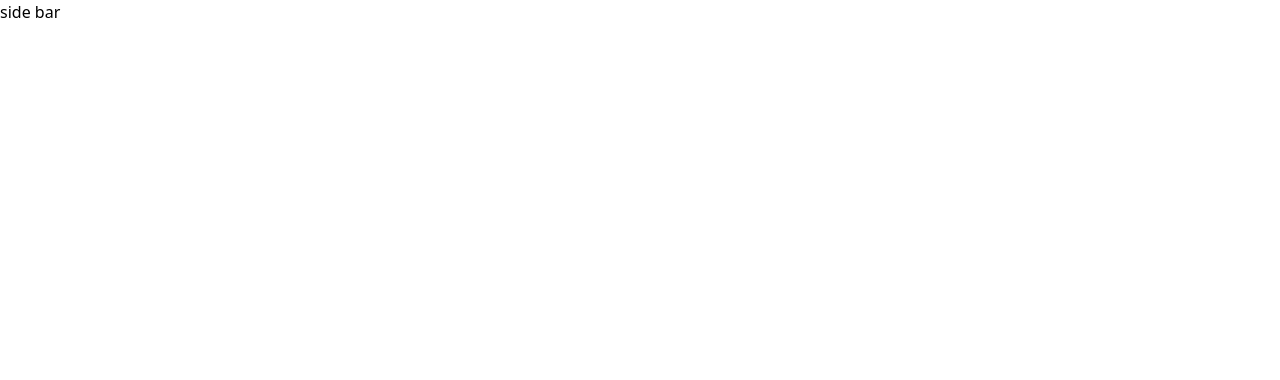
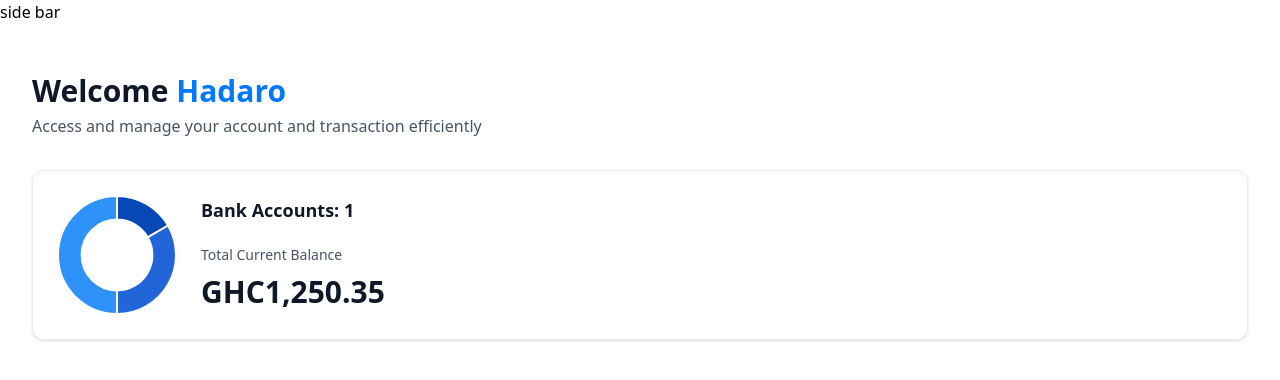
Before and after one commit to hadaroadams/banking-app, a Next.js app: page / in a window 1280 px wide. Shown: the top 380 px of the page. Built offline with nearby package versions, Linux system fonts and the light colour scheme.

Commit message:
Implement Doughnut Chart UI

```diff
--- a/package.json
+++ b/package.json
@@ -9,11 +9,16 @@
     "lint": "next lint"
   },
   "dependencies": {
+    "@radix-ui/react-slot": "^1.1.1",
+    "chart.js": "^4.4.7",
     "class-variance-authority": "^0.7.1",
     "clsx": "^2.1.1",
     "lucide-react": "^0.469.0",
     "next": "15.1.3",
+    "query-string": "^9.1.1",
     "react": "^19.0.0",
+    "react-chartjs-2": "^5.2.0",
+    "react-countup": "^6.5.3",
     "react-dom": "^19.0.0",
     "tailwind-merge": "^2.6.0",
     "tailwindcss-animate": "^1.0.7"
--- a/src/app/(root)/layout.tsx
+++ b/src/app/(root)/layout.tsx
@@ -5,7 +5,7 @@ const RootLayout = ({
 }: Readonly<{
   children: React.ReactNode;
 }>) => {
-  return <main> side bar </main>;
+  return <main> side bar{children} </main>;
 };
 
 export default RootLayout;
--- a/src/app/(root)/page.tsx
+++ b/src/app/(root)/page.tsx
@@ -1,5 +1,26 @@
+import HeaderBox from "@/components/HeaderBox";
+import TotalBalanceBox from "@/components/TotalBalanceBox";
 import React from "react";
 
 export default function page() {
-  return <div></div>;
+  const loggedIn = { firstName: "Hadaro" };
+  return (
+    <section className="home">
+      <div className="home-content">
+        <header className="home-header">
+          <HeaderBox
+            type="greeting"
+            title="Welcome"
+            user={loggedIn.firstName || "Guest"}
+            subtext="Access and manage your account and transaction efficiently"
+          />
+          <TotalBalanceBox
+            accounts={[]}
+            totalBanks={1}
+            totalCurrentBalance={1250.35}
+          />
+        </header>
+      </div>
+    </section>
+  );
 }
--- /dev/null
+++ b/src/components/AnimatedCounter.tsx
@@ -0,0 +1,13 @@
+"use client";
+import React from "react";
+import CountUp from "react-countup";
+
+const AnimatedCounter = ({ amount }: { amount: number }) => {
+  return (
+    <div>
+      <CountUp end={amount} prefix="GHC" decimals={2} duration={2.75} />
+    </div>
+  );
+};
+
+export default AnimatedCounter;
--- /dev/null
+++ b/src/components/DoughnutChart.tsx
@@ -0,0 +1,34 @@
+"use client";
+import React from "react";
+import { Chart as ChartJS, ArcElement, Tooltip, Legend } from "chart.js";
+import { Doughnut } from "react-chartjs-2";
+
+ChartJS.register(ArcElement, Tooltip, Legend);
+
+const DoughnutChart = ({ accounts }: DoughnutChartProps) => {
+  const data = {
+    datasets: [
+      {
+        label: "Banks",
+        data: [1250, 2500, 3750],
+        backgroundColor: ["#0747b6", "#2265d8", "#2f91fa"],
+      },
+    ],
+    labels: ["Bank 1", "Bank 2", "Bank 3"],
+  };
+  return (
+    <Doughnut
+      data={data}
+      options={{
+        cutout: "60%",
+        plugins: {
+          legend: {
+            display: false,
+          },
+        },
+      }}
+    />
+  );
+};
+
+export default DoughnutChart;
--- /dev/null
+++ b/src/components/HeaderBox.tsx
@@ -0,0 +1,23 @@
+import { Span } from "next/dist/trace";
+import React from "react";
+AggregateError;
+const HeaderBox = ({
+  type = "title",
+  subtext,
+  title,
+  user,
+}: HeaderBoxProps) => {
+  return (
+    <div className="header-box">
+      <h1 className="header-box-title">
+        {title}
+        {type === "greeting" && (
+          <span className="text-bankGradient">&nbsp;{user}</span>
+        )}
+      </h1>
+      <p className="header-box-subtext">{subtext}</p>
+    </div>
+  );
+};
+
+export default HeaderBox;
--- /dev/null
+++ b/src/components/TotalBalanceBox.tsx
@@ -0,0 +1,30 @@
+import React from "react";
+import AnimatedCounter from "./AnimatedCounter";
+import DoughnutChart from "./DoughnutChart";
+// import { Doughnut } from "react-chartjs-2";
+
+const TotalBalanceBox = ({
+  accounts = [],
+  totalBanks,
+  totalCurrentBalance,
+}: TotlaBalanceBoxProps) => {
+  return (
+    <section className="total-balance">
+      <div className="total-balance-chart">
+        {/* Doughnut chart */}
+        <DoughnutChart accounts={accounts} />
+      </div>
+      <div className="flex flex-col gap-6">
+        <h2 className="header-2">Bank Accounts: {totalBanks}</h2>
+        <div className="flex flex-col gap-2">
+          <p className="total-balance-label">Total Current Balance</p>
+          <div className="total-balance-amount flex-center gap 2">
+            <AnimatedCounter amount={totalCurrentBalance} />
+          </div>
+        </div>
+      </div>
+    </section>
+  );
+};
+
+export default TotalBalanceBox;
--- /dev/null
+++ b/src/components/ui/button.tsx
@@ -0,0 +1,56 @@
+import * as React from "react"
+import { Slot } from "@radix-ui/react-slot"
+import { cva, type VariantProps } from "class-variance-authority"
+
+import { cn } from "@/lib/utils"
+
+const buttonVariants = cva(
+  "inline-flex items-center justify-center gap-2 whitespace-nowrap rounded-md text-sm font-medium ring-offset-background transition-colors focus-visible:outline-none focus-visible:ring-2 focus-visible:ring-ring focus-visible:ring-offset-2 disabled:pointer-events-none disabled:opacity-50 [&_svg]:pointer-events-none [&_svg]:size-4 [&_svg]:shrink-0",
+  {
+    variants: {
+      variant: {
+        default: "bg-primary text-primary-foreground hover:bg-primary/90",
+        destructive:
+          "bg-destructive text-destructive-foreground hover:bg-destructive/90",
+        outline:
+          "border border-input bg-background hover:bg-accent hover:text-accent-foreground",
+        secondary:
+          "bg-secondary text-secondary-foreground hover:bg-secondary/80",
+        ghost: "hover:bg-accent hover:text-accent-foreground",
+        link: "text-primary underline-offset-4 hover:underline",
+      },
+      size: {
+        default: "h-10 px-4 py-2",
+        sm: "h-9 rounded-md px-3",
+        lg: "h-11 rounded-md px-8",
+        icon: "h-10 w-10",
+      },
+    },
+    defaultVariants: {
+      variant: "default",
+      size: "default",
+    },
+  }
+)
+
+export interface ButtonProps
+  extends React.ButtonHTMLAttributes<HTMLButtonElement>,
+    VariantProps<typeof buttonVariants> {
+  asChild?: boolean
+}
+
+const Button = React.forwardRef<HTMLButtonElement, ButtonProps>(
+  ({ className, variant, size, asChild = false, ...props }, ref) => {
+    const Comp = asChild ? Slot : "button"
+    return (
+      <Comp
+        className={cn(buttonVariants({ variant, size, className }))}
+        ref={ref}
+        {...props}
+      />
+    )
+  }
+)
+Button.displayName = "Button"
+
+export { Button, buttonVariants }
--- a/src/lib/utils.ts
+++ b/src/lib/utils.ts
@@ -68,7 +68,7 @@ export const formatDateTime = (dateString: Date) => {
 export function formatAmount(amount: number): string {
   const formatter = new Intl.NumberFormat("en-US", {
     style: "currency",
-    currency: "USD",
+    currency: "GHC",
     minimumFractionDigits: 2,
   });
 
```
Also changed, not shown: 1 other file (tests, documents, lock files or other folders).
